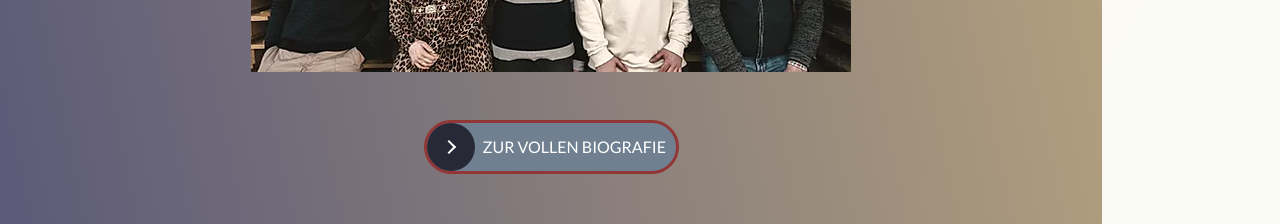
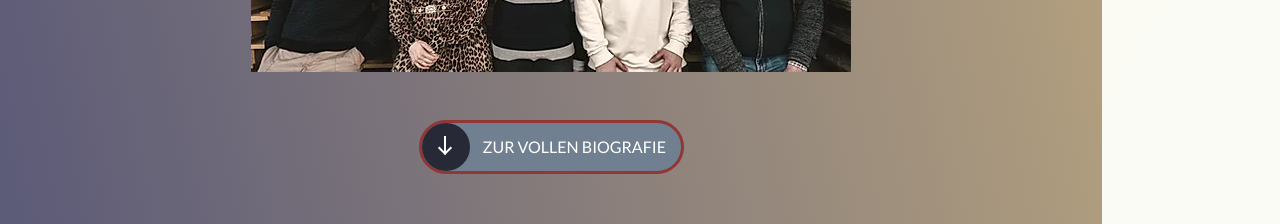
Before and after one commit to weeebr/noxx, a React (Create React App) app: page / in a window 1280 px wide. Shown: the part 3640-3864 px from the top of the page. Built offline with nearby package versions, Linux system fonts and the light colour scheme.

Commit message:
fix corrupt download of bio pdf

```diff
--- a/src/pages/Bio.js
+++ b/src/pages/Bio.js
@@ -3,11 +3,12 @@ import styled from "styled-components";
 
 // page-components
 import SectionTitle from "../page-components/SectionTitle";
-import LinkButton from "./../page-components/LinkButton";
+import DownloadButton from "./../page-components/DownloadButton";
 
 // assets
 import bandFrontal from "../assets/band/band-frontal.jpg";
-import bio from "../assets/bio.png";
+import bioTitle from "../assets/bio.png";
+import bioPdf from "../assets/noxx-bio.pdf";
 import { breakpoint } from "./../theme/index";
 
 const BioWrapper = styled.div`
@@ -32,7 +33,7 @@ const BioWrapper = styled.div`
     align-items: center;
 
     button {
-      width: 255px;
+      width: 265px;
     }
   }
 
@@ -50,7 +51,7 @@ const Bio = forwardRef(({ openVideo }, ref) => {
   return (
     <BioWrapper ref={ref}>
       <SectionTitle>
-        <img src={bio} alt="Bio" />
+        <img src={bioTitle} alt="Bio" />
       </SectionTitle>
       <h3>
         Der Anfang:<span>NOXX a.k.a. Tamino Weggler</span>
@@ -109,10 +110,10 @@ const Bio = forwardRef(({ openVideo }, ref) => {
 
       <br />
       <div className="large-link-wrapper">
-      <LinkButton
-          link="/assets/noxx-bio.pdf"
+      <DownloadButton
+          link={bioPdf}
           text="Zur vollen Biografie"
-          download
+          download="NOXX Biografie"
         />
 
       </div>
```
